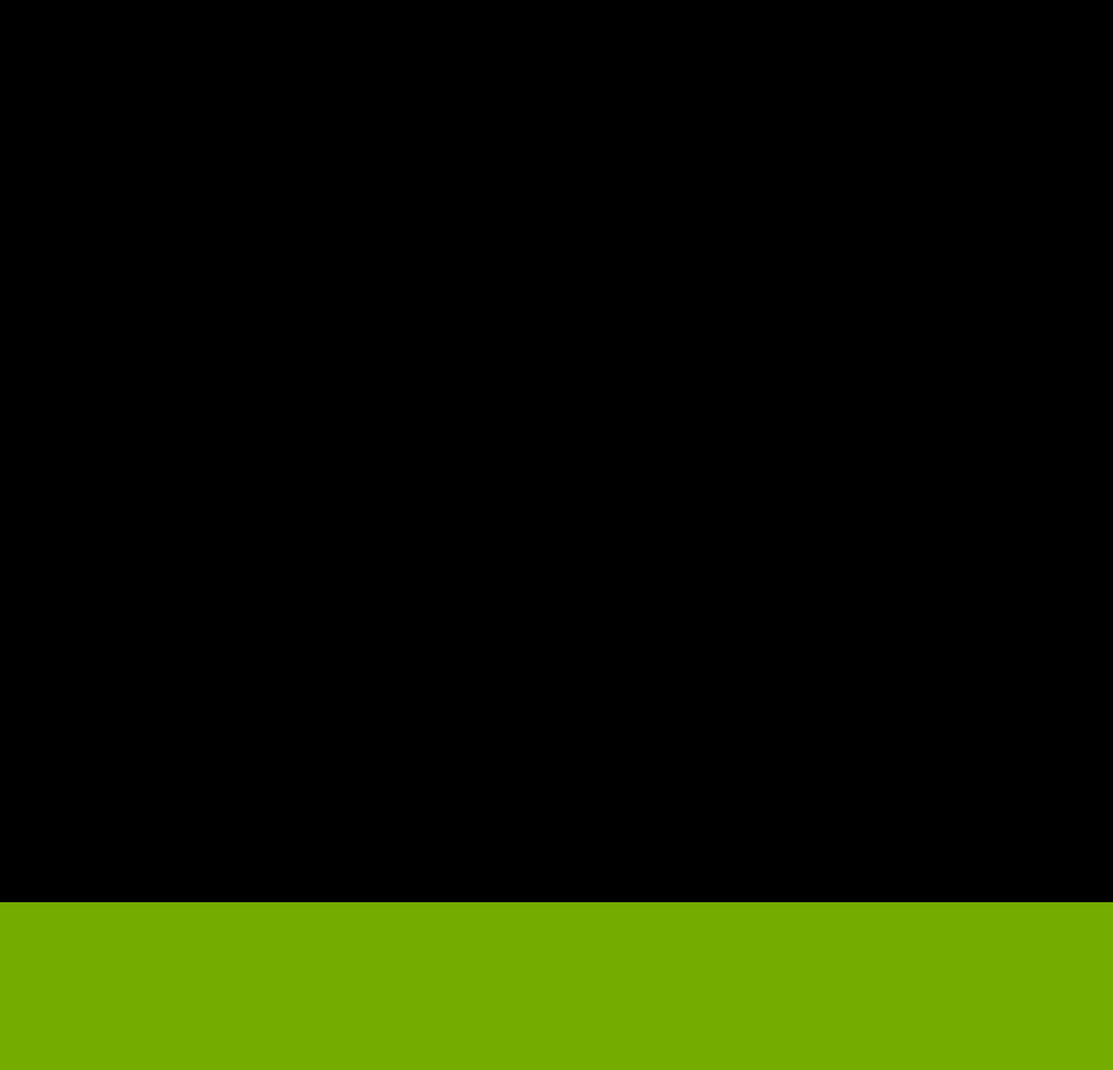
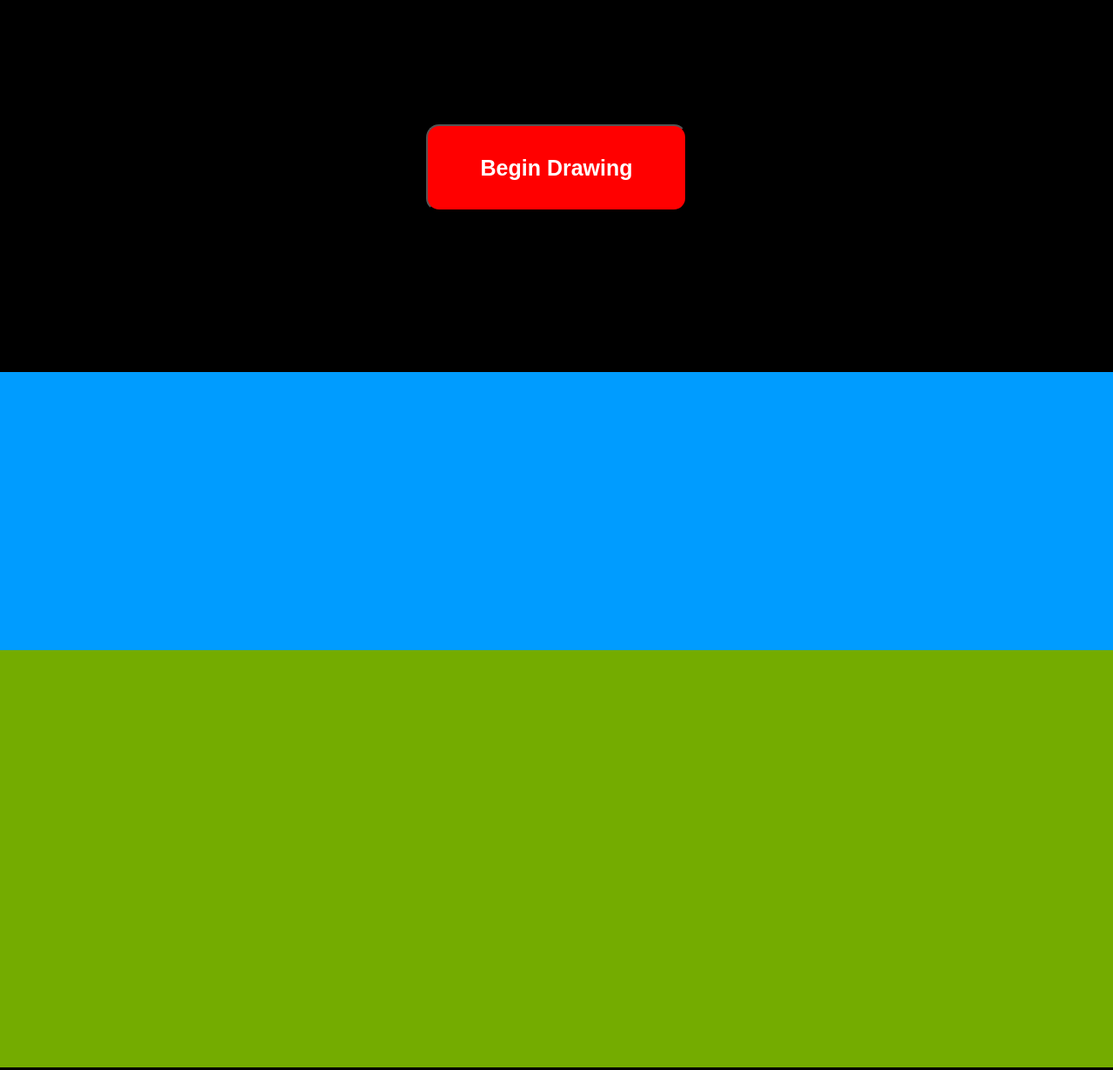
Before and after one commit to ArnoldHundert/Best-Day-Drawing, a plain HTML site: page index.html in a window 1280 px wide. Shown: the part 372-1603 px from the top of the page at 87% size. Drawn offline with Linux system fonts and the light colour scheme.

Commit message:
Restructured scene background

```diff
--- a/index.html
+++ b/index.html
@@ -17,14 +17,18 @@
       <!-- <div class="intro-banner">
          <img src="./images/Best-Day-Banner.jpg" alt="Best Day Banner">
       </div> -->
-      <div class="my-screen">
-         <div class="container">
-            <div class="mailbox">
+      <div class="scene-bg">
+         <div class="scene-sky">
 
-            </div>
+         </div>
+         <div class="scene-grass">
+
          </div>
       </div>
+      <!-- <div class="mailbox">
+
+      </div> -->
+
       <div id="nextPageSection"></div>
-
    </body>
 </html>
--- a/styles.css
+++ b/styles.css
@@ -12,7 +12,7 @@ body {
 }
 
 .start-button {
-   /* position: absolute; */
+   position: relative;
    background-color: red;
    height: 100px;
    width: 300px;
@@ -21,6 +21,8 @@ body {
    font-size: 25px;
    font-weight: 600;
    cursor: pointer;
+   top: 140px;
+   /* margin: auto; */
    z-index: 500;
 }
 
@@ -28,33 +30,36 @@ body {
    z-index: 100;
 }
 
-.my-screen {
+.scene-bg {
+   position: absolute;
+   top: 100vh;
+}
+
+.scene-sky {
+   background-color: #009cff;
+   height: 40vh;
+   width: 100vw;
+   display: flex;
+   justify-content: center;
+   position: relative;
+   z-index: 20;
+}
+
+.scene-grass {
    background: #74ac00;
    position: relative;
    /* position: absolute; */
    height: 60vh;
    /* height: 100vh; */
    width: 100vw;
-   top: 100vh;
+   /* top: 40vh; */
    z-index: 10;
 }
 
-.container {
-   background-color: #009cff;
-   height: 40vh;
-   width: 100vw;
-   display: flex;
-   justify-content: center;
-   /* position: relative; */
-   position: absolute;
-   top: 100vh;
-   z-index: 20;
-}
-
-.mailbox {
+/* .mailbox {
    position: relative;
    top: 50vh;
    width: 200px;
    height: 75px;
    background-color: #000;
-}
+} */
```
